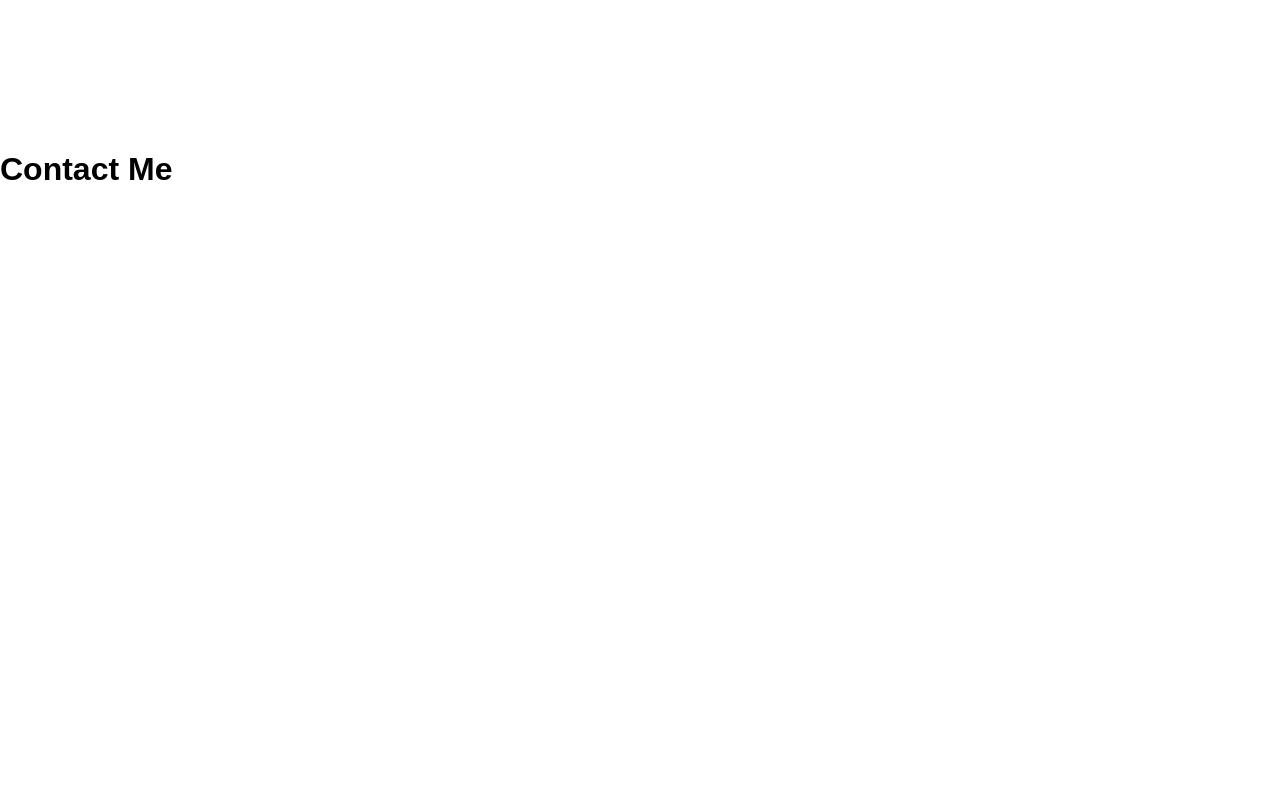
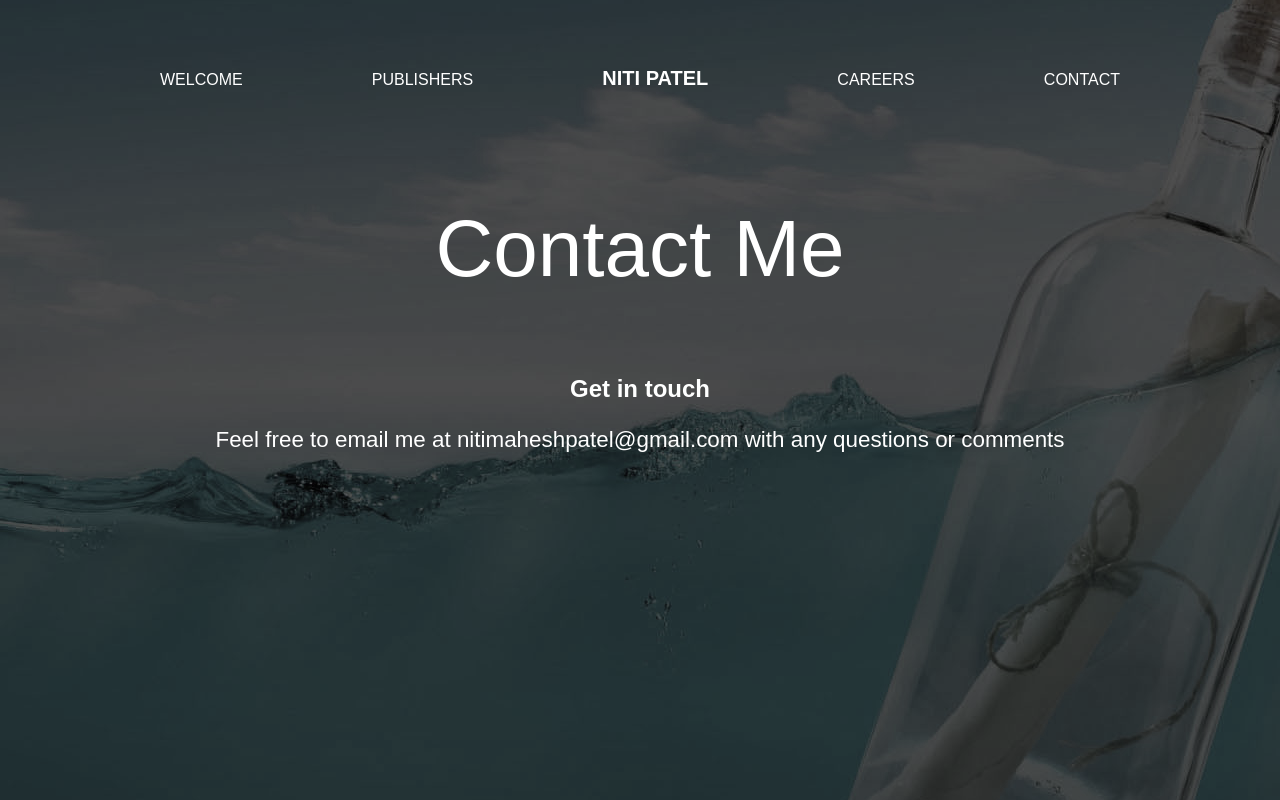
Before and after one commit to npatel111/publisher-desk, a React (Create React App) app: page /contact in a window 1280 px wide. Built offline with nearby package versions, Linux system fonts and the light colour scheme.

Commit message:
Make name bigger in nav bar and align:

```diff
--- a/src/components/Careers.js
+++ b/src/components/Careers.js
@@ -4,7 +4,7 @@ import BackgroundImage from './BackgroundImage'
 export default function Careers(props) {
   return (
     <div>
-      <div id="unique-pic careers"><BackgroundImage link="/careers.jpg"/></div>
+      <BackgroundImage link="/careers.jpg"/>
       <p className="title">Experience</p>
       <div className="job-text">
         <p className="job">Account Manager</p>
--- a/src/components/Contact.js
+++ b/src/components/Contact.js
@@ -1,11 +1,13 @@
 import React from 'react'
+import BackgroundImage from './BackgroundImage'
 
 export default function Contact(props) {
   return (
     <div>
-      <h1>Contact Me</h1>
-      <p>Get in touch</p>
-      <p>Feel free to email me at nitimaheshpatel@gmail.com with any questions or comments</p>
+      <BackgroundImage link="/contact.jpg"/>
+      <p className="title">Contact Me</p>
+      <p className="body-header"><strong>Get in touch</strong></p>
+      <p className="body-text">Feel free to email me at nitimaheshpatel@gmail.com with any questions or comments</p>
     </div>
   )
 }
--- a/src/components/NavBar.js
+++ b/src/components/NavBar.js
@@ -7,7 +7,7 @@ export default function NavBar(props) {
     <div className="eqi-container">
       <p><Link to={"/"}>WELCOME</Link></p>
       <p><Link to={"/publishers"}>PUBLISHERS</Link></p>
-      <p>NITI PATEL</p>
+      <div id="name-container"><Link to={"/"}><p id="name">NITI   PATEL</p></Link></div>
       <p><Link to={"/careers"}>CAREERS</Link></p>
       <p><Link to={"/contact"}>CONTACT</Link></p>
     </div>
--- a/src/index.css
+++ b/src/index.css
@@ -15,6 +15,13 @@ html, body, .big {
   text-align: center;
   padding-left: 6em;
   padding-right: 6em;
+}
+
+
+.body-header {
+  font-weight: bold;
+  text-align: center;
+  font-size: 1.5em;
 }
 
 p {
@@ -50,11 +57,11 @@ p {
 
 img {
 
-    -webkit-filter: grayscale(50%);
-       -moz-filter: grayscale(50%);
-         -o-filter: grayscale(50%);
-        -ms-filter: grayscale(50%);
-            filter: grayscale(50%);
+    -webkit-filter: grayscale(70%);
+       -moz-filter: grayscale(70%);
+         -o-filter: grayscale(70%);
+        -ms-filter: grayscale(70%);
+            filter: grayscale(70%);
 
 }
 
@@ -112,9 +119,26 @@ a:hover {
   padding-left: 10em;
   padding-right: 10em;
   padding-top: 3em;
+  vertical-align: text-top;
+  line-height: 2em;
 }
+
 .eqi-container p {
   /*width: 50px;*/
-  height: 50px;
+  height: 2em;
   /*background: red;*/
+  text-align: center;
+  line-height: 2em;
+  vertical-align: middle;
 }
+
+.eqi-container #name {
+  height: 1.75em;
+  line-height: 1em;
+
+}
+
+#name {
+  font-weight: bold;
+  font-size: 1.25em;
+}
```
Also changed, not shown: public/contact.jpg (added).
